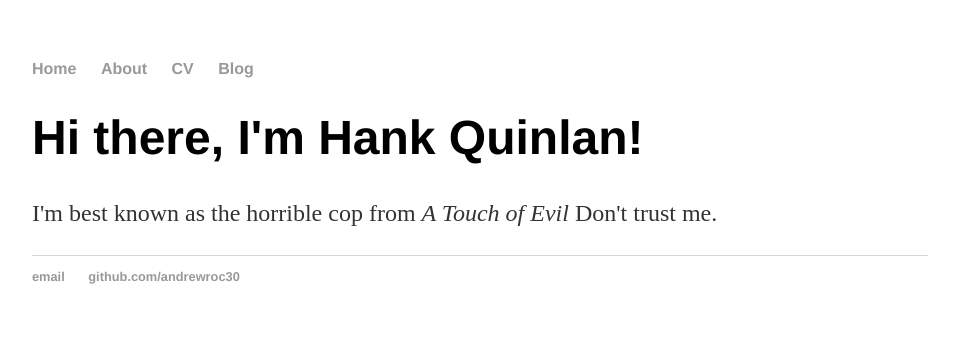
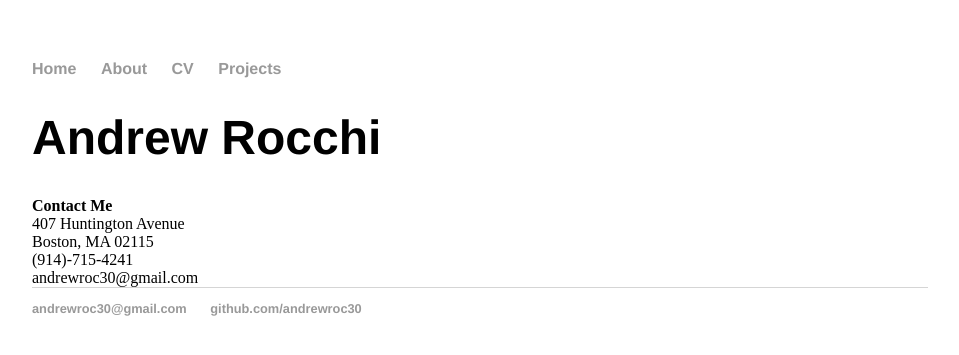
Before and after one commit to andrewroc30/andrewroc30.github.io, a Jekyll site: the page built from cv/index.html, in a window 1280 px wide. Shown: the top 355 px of the page, without its empty margins (160-1119 px from the left). Built offline with Jekyll 4.4.1, drawn with Linux system fonts in a browser that asks for light colours.

Commit message:
Changed blog to projects

```diff
--- a/_config.yml
+++ b/_config.yml
@@ -1,4 +1,4 @@
 theme: jekyll-theme-slate
 title: Andrew Rocchi's Personal Site
 description: A site to keep track of projects and put them into a nicely presented format in one centralized place.
-permalink: /blog/:year/:month/:day/:title
+permalink: /projects/:year/:month/:day/:title
--- a/_layouts/default.html
+++ b/_layouts/default.html
@@ -11,7 +11,7 @@
 	        		<li><a href="/">Home</a></li>
 		        	<li><a href="/about">About</a></li>
 	        		<li><a href="/cv">CV</a></li>
-	        		<li><a href="/blog">Blog</a></li>
+	        		<li><a href="/projects">Projects</a></li>
 	    		</ul>
 			</nav>
 			<div class="container">
@@ -21,7 +21,7 @@
 			</div><!-- /.container -->
 			<footer>
 	    		<ul>
-	        		<li><a href="mailto:andrewroc30@gmail.com">email</a></li>
+	        		<li><a href="mailto:andrewroc30@gmail.com">andrewroc30@gmail.com</a></li>
 	        		<li><a href="https://github.com/andrewroc30">github.com/andrewroc30</a></li>
 				</ul>
 			</footer>
--- a/cv/index.html
+++ b/cv/index.html
@@ -1,8 +1,14 @@
 ---
 layout: default
-title: Hank Quinlan
+title: Andrew Rocchi
 ---
 <div class="blurb">
-	<h1>Hi there, I'm Hank Quinlan!</h1>
-	<p>I'm best known as the horrible cop from <em>A Touch of Evil</em> Don't trust me.</p>
+	<h1>Andrew Rocchi</h1>
+	<div class="contact">
+		<strong> Contact Me </strong><br>
+		407 Huntington Avenue<br>
+		Boston, MA 02115<br>
+		(914)-715-4241<br>
+		andrewroc30@gmail.com<br>
+	</div>
 </div><!-- /.blurb -->
--- a/blog/index.html
+++ b/projects/index.html
@@ -1,6 +1,6 @@
 ---
 layout: default
-title: Hank Quinlan's Blog
+title: Andrew Rocchi's Projects
 ---
 	<h1>{{ page.title }}</h1>
 	<ul class="posts">
```
Also changed, not shown: projects/atom.xml (renamed from blog/atom.xml, +8 -8 lines).
